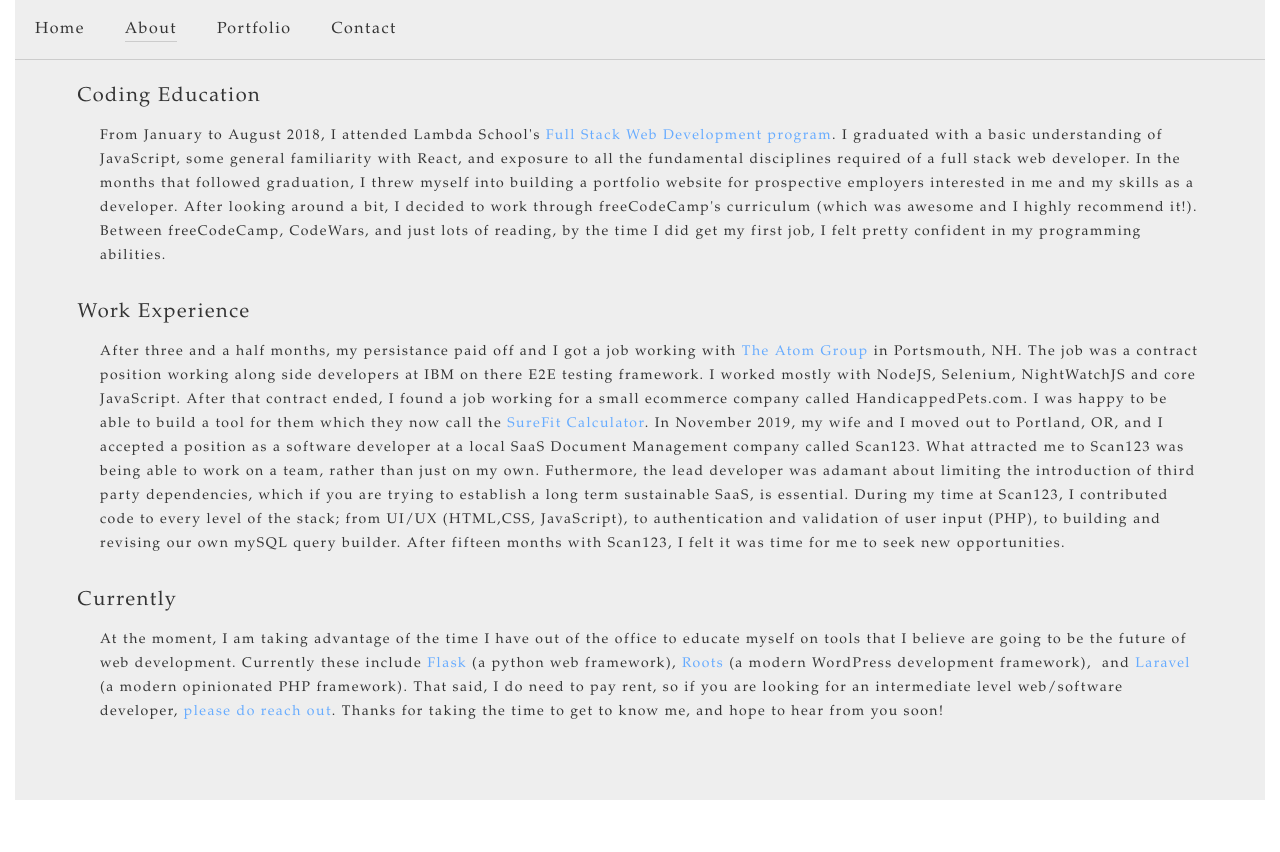
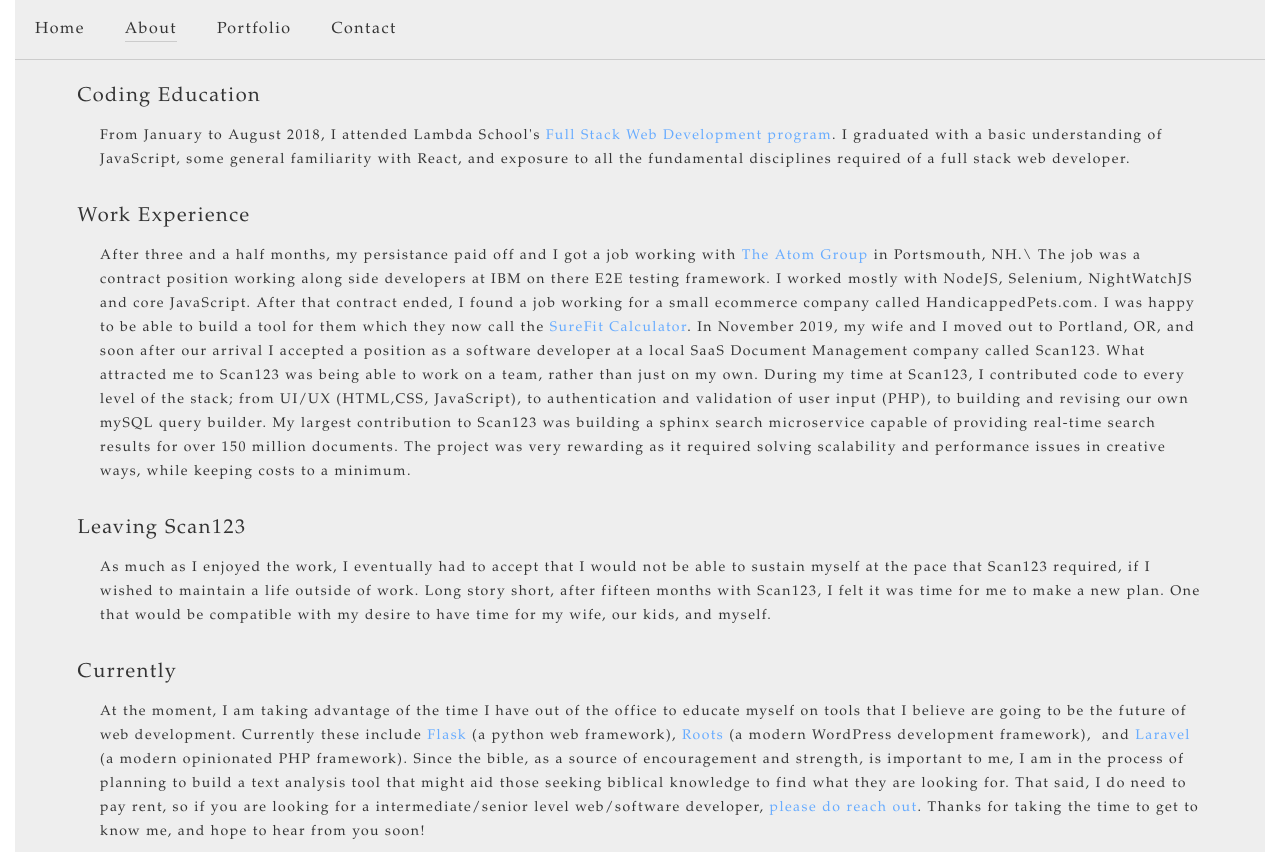
Before and after one commit to waltersgwoodward/portfolio, a React (Create React App) app: page /about in a window 1280 px wide. Before the commit the page ends 800 px from the top, so only its background shows below. Built offline with nearby package versions, Linux system fonts and the light colour scheme.

Commit message:
Update Bio

```diff
--- a/src/components/About/Bio.js
+++ b/src/components/About/Bio.js
@@ -12,21 +12,28 @@
                         <div className="page-paragraph__header">Coding Education</div>
                         <div className="page__paragraph">From January to August 2018, I attended Lambda School's <BioLink href="https://lambdaschool.com/courses/full-stack-web-development" title="Full Stack Web Development program"/>.
 I graduated with a basic understanding of JavaScript, some general familiarity with React, and exposure to all the fundamental disciplines required of a full stack web developer.
-In the months that followed graduation, I threw myself into building a portfolio website for prospective employers interested in me and my skills as a developer.
-After looking around a bit, I decided to work through freeCodeCamp's curriculum (which was awesome and I highly recommend it!). Between freeCodeCamp, CodeWars, and just lots of reading, by the time I did get my first job, I felt pretty confident in my programming abilities.
                         </div>
                     </div>
                     <div className="page-paragraph__wrap">
                         <div className="page-paragraph__header">Work Experience</div>
-                        <div className="page__paragraph">After three and a half months, my persistance paid off and I got a job working with <BioLink href="https://www.theatomgroup.com/" title="The Atom Group"/> in Portsmouth, NH. The job was a contract position working along side developers at IBM on there E2E testing framework.
+                        <div className="page__paragraph">After three and a half months, my persistance paid off and I got a job working with <BioLink href="https://www.theatomgroup.com/" title="The Atom Group"/> in Portsmouth, NH.\
+The job was a contract position working along side developers at IBM on there E2E testing framework.
 I worked mostly with NodeJS, Selenium, NightWatchJS and core JavaScript.
 After that contract ended, I found a job working for a small ecommerce company called HandicappedPets.com.
 I was happy to be able to build a tool for them which they now call the <BioLink href="https://www.handicappedpets.com/wheelchair-sizer/" title="SureFit Calculator"/>.
-In November 2019, my wife and I moved out to Portland, OR, and I accepted a position as a software developer at a local SaaS Document Management company called Scan123.
+In November 2019, my wife and I moved out to Portland, OR, and soon after our arrival I accepted a position as a software developer at a local SaaS Document Management company called Scan123.
 What attracted me to Scan123 was being able to work on a team, rather than just on my own.
-Futhermore, the lead developer was adamant about limiting the introduction of third party dependencies, which if you are trying to establish a long term sustainable SaaS, is essential.
 During my time at Scan123, I contributed code to every level of the stack; from UI/UX (HTML,CSS, JavaScript), to authentication and validation of user input (PHP), to building and revising our own mySQL query builder.
-After fifteen months with Scan123, I felt it was time for me to seek new opportunities.
+My largest contribution to Scan123 was building a sphinx search microservice capable of providing real-time search results for over 150 million documents.
+The project was very rewarding as it required solving scalability and performance issues in creative ways, while keeping costs to a minimum.
+                        </div>
+                    </div>
+                    <div className="page-paragraph__wrap">
+                        <div className="page-paragraph__header">Leaving Scan123</div>
+                        <div className="page__paragraph">
+As much as I enjoyed the work, I eventually had to accept that I would not be able to sustain myself at the pace that Scan123 required, if I wished to maintain a life outside of work.
+Long story short, after fifteen months with Scan123, I felt it was time for me to make a new plan.
+One that would be compatible with my desire to have time for my wife, our kids, and myself.
                         </div>
                     </div>
                     <div className="page-paragraph__wrap">
@@ -35,7 +42,8 @@
 Currently these include <BioLink href="https://flask.palletsprojects.com/en/1.1.x/" title="Flask"/> (a python web framework),&nbsp;
 <BioLink href="https://roots.io/" title="Roots"/> (a modern WordPress development framework),&nbsp;
 and <BioLink href="https://laravel.com/" title="Laravel"/> (a modern opinionated PHP framework).
-That said, I do need to pay rent, so if you are looking for an intermediate level web/software developer,&nbsp;<NavLink
+Since the bible, as a source of encouragement and strength, is important to me, I am in the process of planning to build a text analysis tool that might aid those seeking biblical knowledge to find what they are looking for.
+That said, I do need to pay rent, so if you are looking for a intermediate/senior level web/software developer,&nbsp;<NavLink
                         className='cards-header__link'
                         to='/contact'
                         aria-label="Click here to view Walter's Contact form"
```
